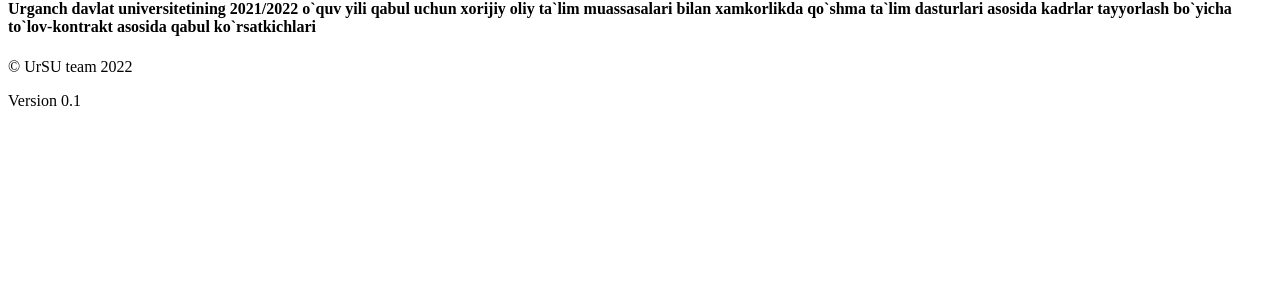
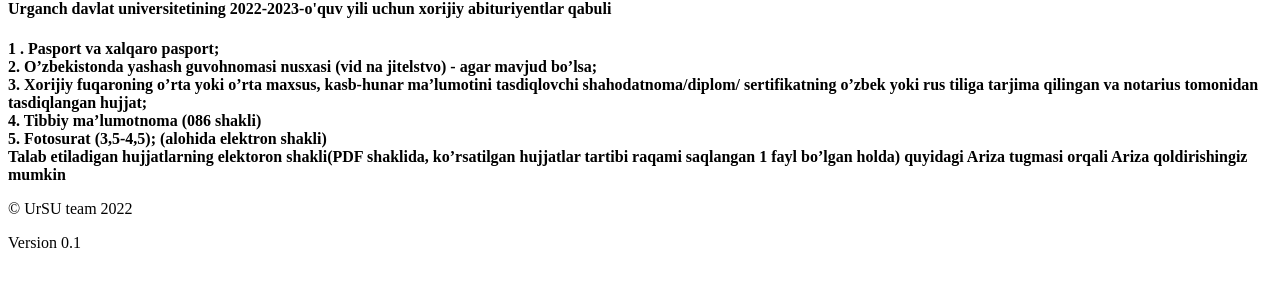
Before and after one commit to komandos/xalqaro_qabul, a Yii app: template frontend/views/site/index.php in a window 1280 px wide. Shown: the part 21-321 px from the top of the page. Run offline with PHP 8.4 and a stand-in for Yii, Linux system fonts and the light colour scheme; the template is opened without the code that fills it, so the values that code supplies are empty; some libraries are stand-ins or nearby versions.

Commit message:
index page change

```diff
--- a/frontend/views/site/index.php
+++ b/frontend/views/site/index.php
@@ -22,10 +22,16 @@ $this->title = Yii::t('app', 'UrSU Vacancy');
 ?>
 <div class="site-index">
     <h4 class="text-center">
-        <?= Yii::t('app', 'Urganch davlat universitetining
-2021/2022 o`quv yili qabul uchun xorijiy oliy ta`lim muassasalari bilan xamkorlikda qo`shma ta`lim dasturlari asosida kadrlar tayyorlash bo`yicha to`lov-kontrakt asosida qabul ko`rsatkichlari
-') ?>
-    </h4>
+        <?= Yii::t('app', "Urganch davlat universitetining
+2022-2023-o'quv yili uchun xorijiy abituriyentlar qabuli
+") ?> </h4>
+        <p><span style="text-align: right;font-family:times new roman,times,serif"><strong><span style="font-size:16px">1 . Pasport va xalqaro&nbsp;pasport;<br />
+2. Oʼzbekistonda yashash guvohnomasi nusxasi (vid na jitelstvo) - agar mavjud boʼlsa;<br />
+3. Xorijiy fuqaroning oʼrta yoki oʼrta maxsus, kasb-hunar maʼlumotini tasdiqlovchi shahodatnoma/diplom/ sertifikatning oʼzbek yoki rus tiliga tarjima qilingan va notarius tomonidan tasdiqlangan hujjat;<br />
+4. Tibbiy maʼlumotnoma (086 shakli)<br />
+5. Fotosurat (3,5-4,5); (alohida elektron shakli)<br />
+Talab etiladigan hujjatlarning elektoron shakli(PDF shaklida, koʼrsatilgan hujjatlar tartibi raqami saqlangan 1 fayl boʼlgan holda) quyidagi Ariza tugmasi orqali Ariza qoldirishingiz mumkin</span></strong></span></p>
+
     <?= GridView::widget([
         'dataProvider' => $dataProvider,
         'pager' => ['class' => '\yii\bootstrap4\LinkPager'],
@@ -34,54 +40,54 @@ $this->title = Yii::t('app', 'UrSU Vacancy');
         ],
         'columns' => [
             ['class' => SerialColumn::class],
-            [
-                'label' => 'Shifr',
-                'attribute' => 'code',
-            ],
-            [
-                'label' => 'Ta`lim yo`nalishlari va mutaxassisliklari nomi',
-                'attribute' => 'direction',
-            ],
-            [
-                'label' => 'Xamkor xorijiy oliy ta`lim muassasasi nomi',
-                'attribute' => 'university',
-            ],
-            [
-                'label' => 'To`lov-kantrakti asosida qabul ko`rsatkichlari',
-                'attribute' => 'quota'
-            ],
-            [
-                'label' => 'Ta`lim shakli',
-                'attribute' => 'form_education',
-            ],
-            [
-                'label' => 'Ta`lim tili',
-                'attribute' => 'edu_lang',
-            ],
-            [
-                'label' => 'O`qish muddati (OTM + xamkor OTM,yil)',
-                'attribute' => 'duration',
-            ],
-            [
-                'label' => 'Ta`lim turi',
-                'value' =>function(Section $model){
-                    if ($model->type ==='bakalavr'){
-                        return 'Bakalavriyat';
-                    }
-                    if ($model->type === 'magistr'){
-                        return 'Magistratura';
-                    }
-                }
-            ],
-
-            [
-                'label' => 'Ko`rish',
-                'format' => 'html',
-                'value' => function (Section $model, $key, $index) {
-                    return Html::a('Ariza', ['site/send-resume', 'id' => $model->id], ['class' => 'btn btn-info']);
-                }
-
-            ],
+//            [
+//                'label' => 'Shifr',
+//                'attribute' => 'code',
+//            ],
+//            [
+//                'label' => 'Ta`lim yo`nalishlari va mutaxassisliklari nomi',
+//                'attribute' => 'direction',
+//            ],
+//            [
+//                'label' => 'Xamkor xorijiy oliy ta`lim muassasasi nomi',
+//                'attribute' => 'university',
+//            ],
+//            [
+//                'label' => 'To`lov-kantrakti asosida qabul ko`rsatkichlari',
+//                'attribute' => 'quota'
+//            ],
+//            [
+//                'label' => 'Ta`lim shakli',
+//                'attribute' => 'form_education',
+//            ],
+//            [
+//                'label' => 'Ta`lim tili',
+//                'attribute' => 'edu_lang',
+//            ],
+//            [
+//                'label' => 'O`qish muddati (OTM + xamkor OTM,yil)',
+//                'attribute' => 'duration',
+//            ],
+//            [
+//                'label' => 'Ta`lim turi',
+//                'value' =>function(Section $model){
+//                    if ($model->type ==='bakalavr'){
+//                        return 'Bakalavriyat';
+//                    }
+//                    if ($model->type === 'magistr'){
+//                        return 'Magistratura';
+//                    }
+//                }
+//            ],
+//
+//            [
+//                'label' => 'Ko`rish',
+//                'format' => 'html',
+//                'value' => function (Section $model, $key, $index) {
+//                    return Html::a('Ariza', ['site/send-resume', 'id' => $model->id], ['class' => 'btn btn-info']);
+//                }
+//
+//            ],
             [
                 'label' => 'Ko`rish (Turkmaniston fuqarolari uchun)',
                 'format' => 'html',
```
